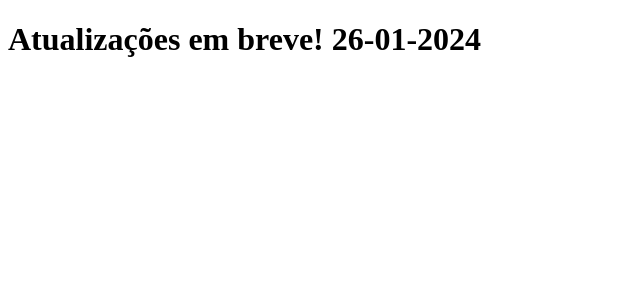
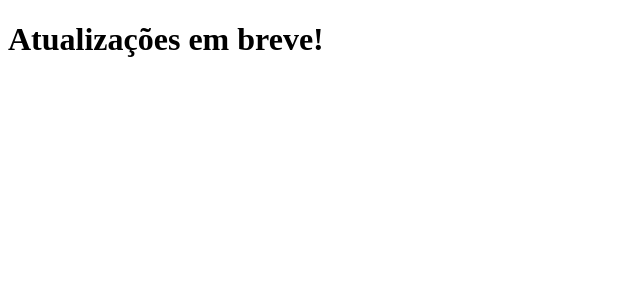
Before and after one commit to gessicaoliveira/clone-tabnews, a Next.js app: page / in a window 1280 px wide. Shown: the top 300 px of the page, without its empty margins (0-640 px from the left). Built offline with nearby package versions, Linux system fonts and the light colour scheme.

Commit message:
removed date

```diff
--- a/pages/index.js
+++ b/pages/index.js
@@ -2,7 +2,7 @@ function Home() {
   return (
     <>
       <div>
-        <h1>Atualizações em breve! 26-01-2024</h1>
+        <h1>Atualizações em breve!</h1>
       </div>
     </>
   );
```
